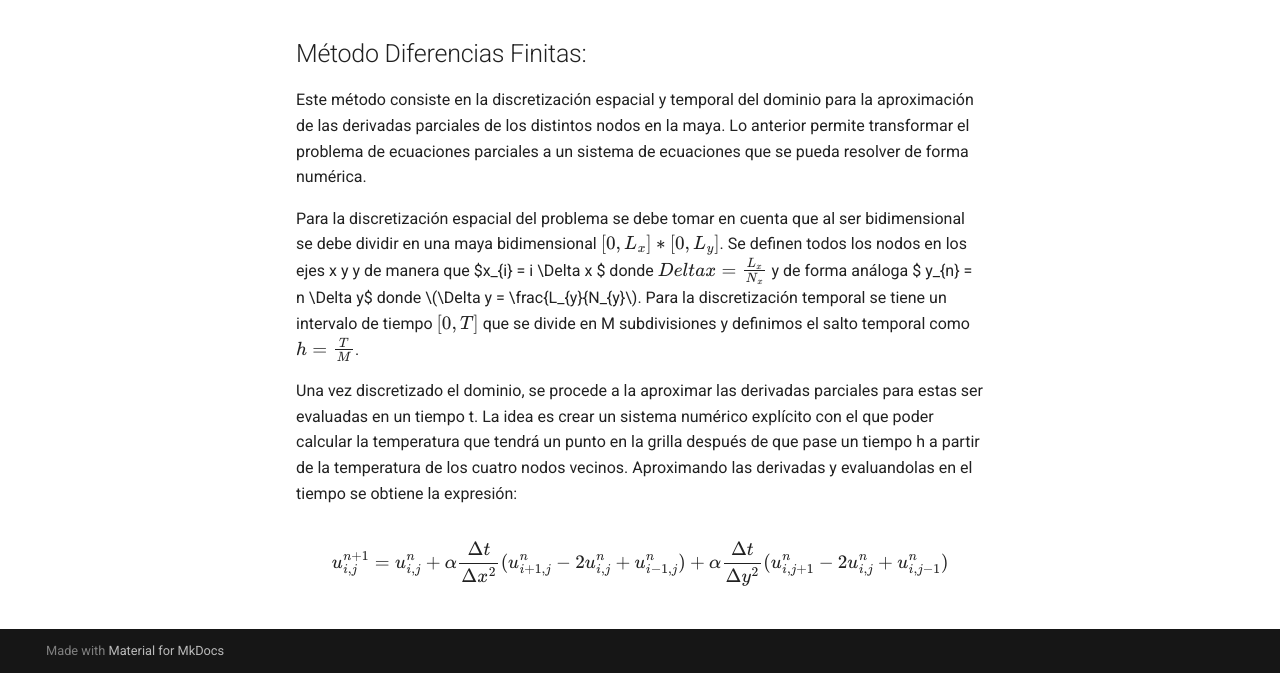
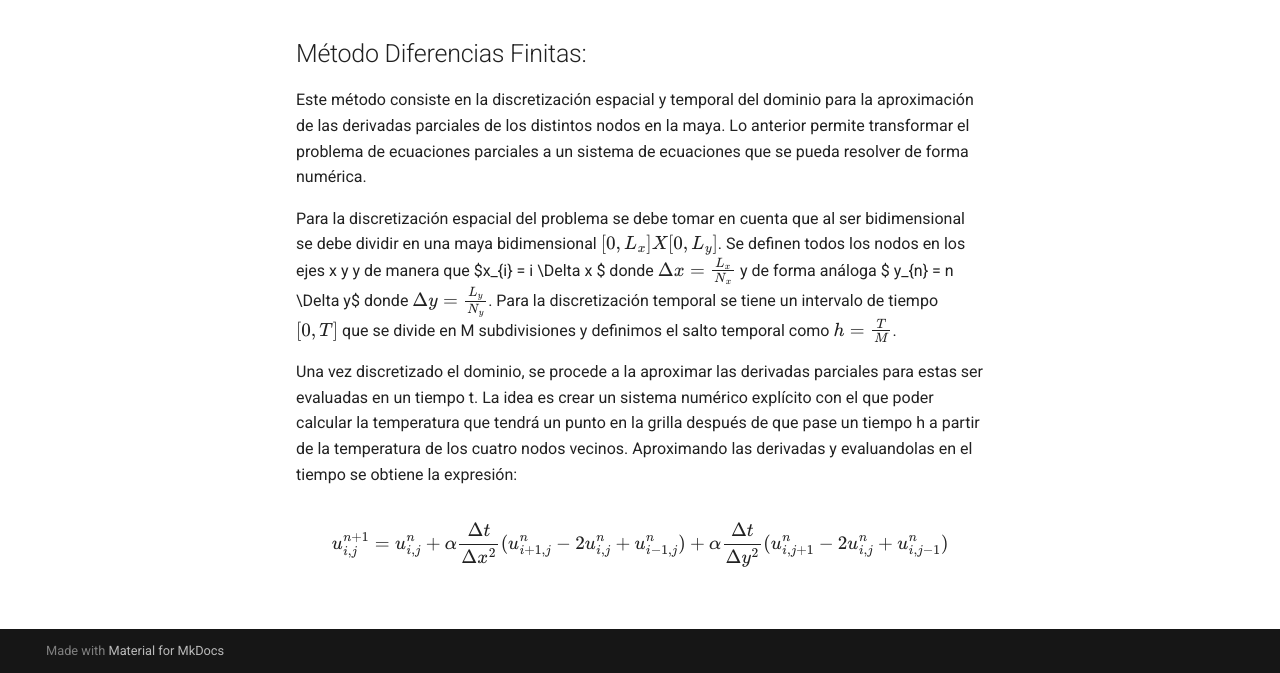
Before and after one commit to manfredalavarado/Heat_Equation, an MkDocs documentation site: the page built from docs/index.md, in a window 1280 px wide and 1266 px high, cut to the strip 593-1266 px from the top of the window. Built offline with MkDocs 1.6.1 and Material for MkDocs 9.7.7, drawn with Linux system fonts in a browser that asks for light colours.

Commit message:
mas cambios al latex

```diff
--- a/docs/index.md
+++ b/docs/index.md
@@ -16,7 +16,8 @@ Esta pagina contiene el proyecto de documentación para la función que resuelve
 
 Este método consiste en la discretización espacial y temporal del dominio para la aproximación de las derivadas parciales de los distintos nodos en la maya. Lo anterior permite transformar el problema de ecuaciones parciales a un sistema de ecuaciones que se pueda resolver de forma numérica.
 
-Para la discretización espacial del problema se debe tomar en cuenta que al ser bidimensional se debe dividir en una maya bidimensional $[ 0 , L_{x} ] *  [ 0 , L_{y} ]$. Se definen todos los nodos en los ejes x y y de manera que $x_{i} = i \Delta x $ donde $\\Delta x = \frac{L_x}{N_x}$ y de forma análoga $ y_{n} = n \Delta y$ donde $\\Delta y = \frac{L_{y}{N_{y}$. Para la discretización temporal se tiene un intervalo de tiempo $[ 0 , T ]$ que se divide en M subdivisiones y definimos el salto temporal como $h = \frac{T}{M}$.
+Para la discretización espacial del problema se debe tomar en cuenta que al ser bidimensional se debe dividir en una maya bidimensional $[ 0 , L_{x} ] X  [ 0 , L_{y} ]$. Se definen todos los nodos en los ejes x y y de manera que $x_{i} = i \Delta x $ donde $\Delta x = \frac{L_{x}}{N_{x}}$ y de forma análoga $ y_{n} = n \Delta y$ donde $\Delta y = \frac{L_{y}}{N_{y}}$. Para la discretización temporal se tiene un intervalo de tiempo $[ 0 , T ]$ que se divide en M subdivisiones y definimos el salto temporal como $h = \frac{T}{M}$.
+
 
 Una vez discretizado el dominio, se procede a la aproximar las derivadas parciales para estas ser evaluadas en un tiempo t. La idea es crear un sistema numérico explícito con el que poder calcular la temperatura que tendrá un punto en la grilla después de que pase un tiempo h a partir de la temperatura de los cuatro nodos vecinos. Aproximando las derivadas y evaluandolas en el tiempo se obtiene la expresión:
 
```
Also changed, not shown: site/index.html, site/reference/index.html.
